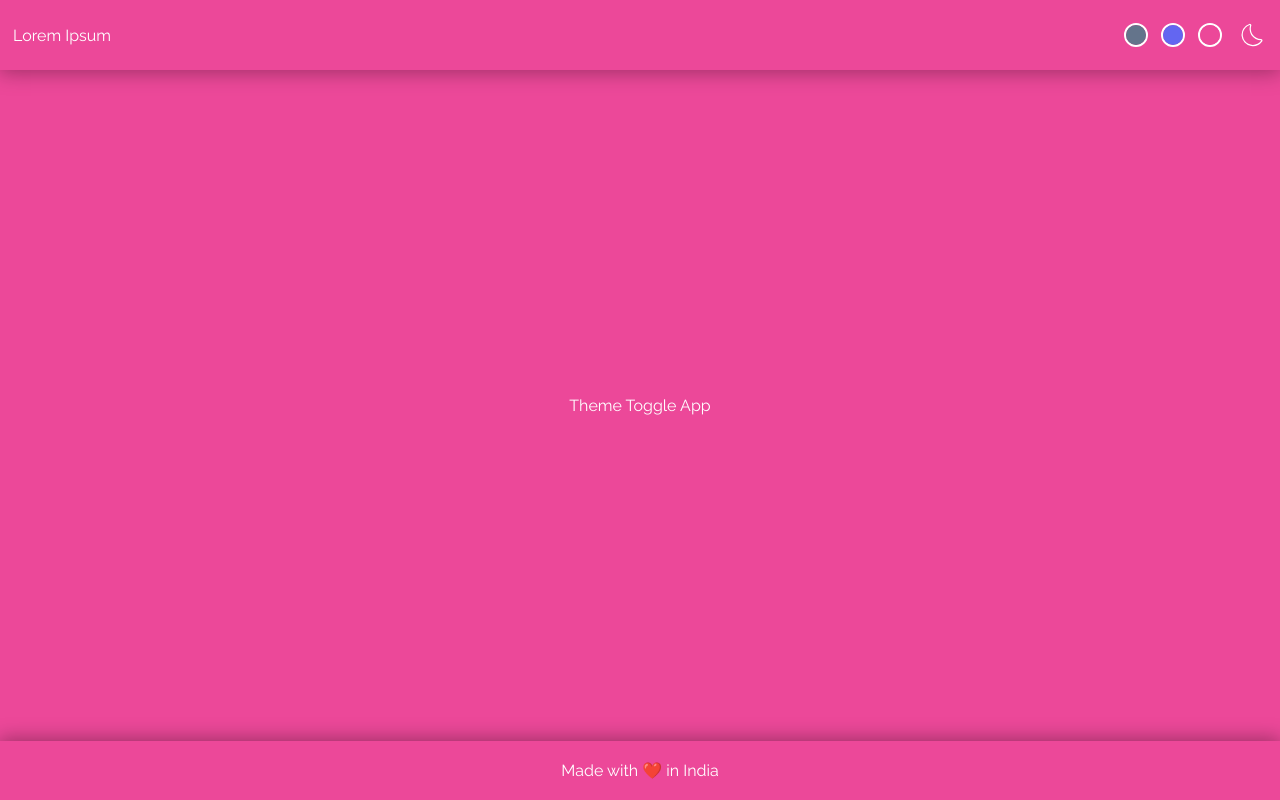
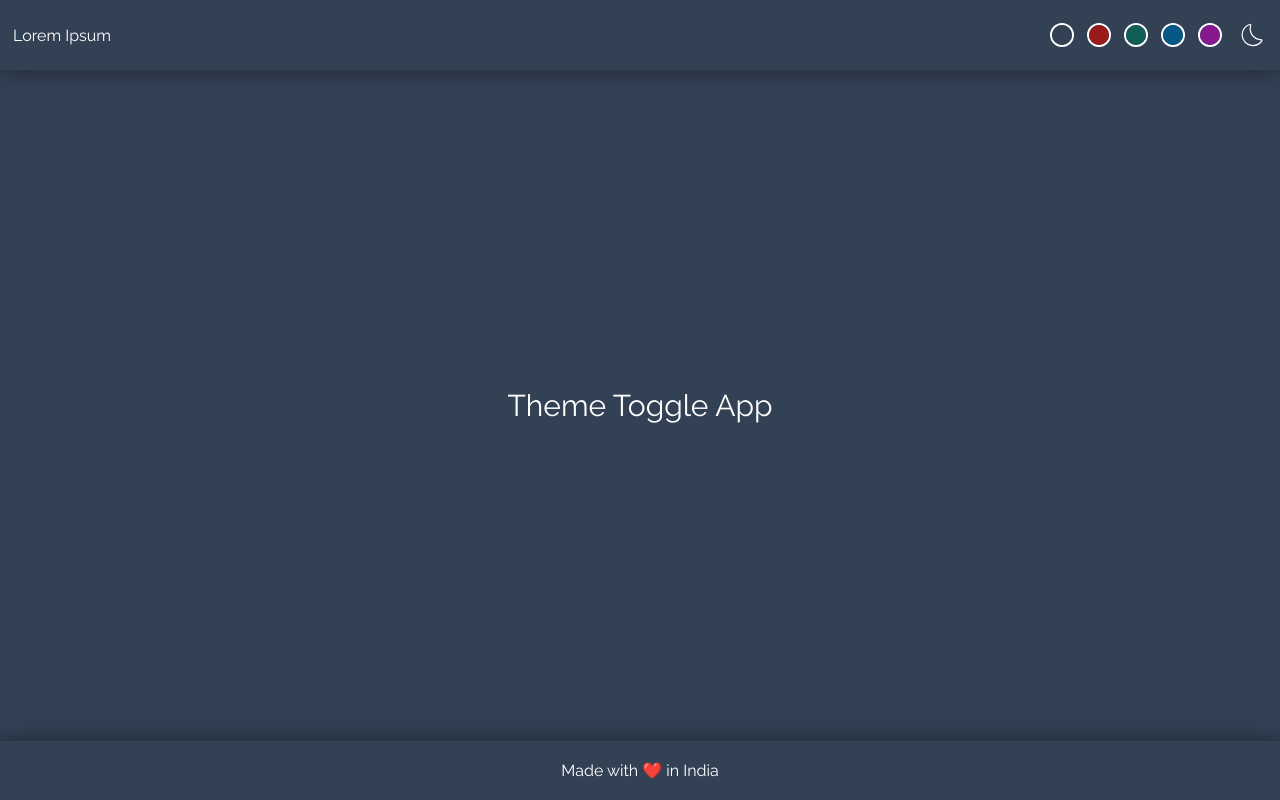
Before and after one commit to surajbera/theme-toggle-app, a React (Create React App) app: page / in a window 1280 px wide. Built offline with nearby package versions, Linux system fonts and the light colour scheme.

Commit message:
updated theme switcher color

```diff
--- a/src/components/site-content.jsx/SiteContent.css
+++ b/src/components/site-content.jsx/SiteContent.css
@@ -2,4 +2,5 @@
 	flex-grow: 1;
 	justify-content: center;
 	align-items: center;
+	font-size: 3rem;
 }
--- a/src/components/site-header/SiteHeader.jsx
+++ b/src/components/site-header/SiteHeader.jsx
@@ -6,7 +6,7 @@ import { CiDark } from 'react-icons/ci'
 import './SiteHeader.css'
 
 const SiteHeader = () => {
-	const themes = ['#64748b', '#6366f1', '#ec4899']
+	const themes = ['#334155', '#991b1b', '#115e59', '#075985', '#86198f']
 	const { updateThemeColor } = useTheme()
 
 	const changeThemeColor = evt => {
--- a/src/context/ThemeContext.js
+++ b/src/context/ThemeContext.js
@@ -12,7 +12,7 @@ export const ThemeProvider = ({ children }) => {
 		}
 	}
 	const [initialState, dispatch] = useReducer(themeReducer, {
-		bgColor: '#ec4899'
+		bgColor: '#334155'
 	})
 	const updateThemeColor = color => {
 		dispatch({ type: 'CHANGE_COLOR', payload: color })
```
